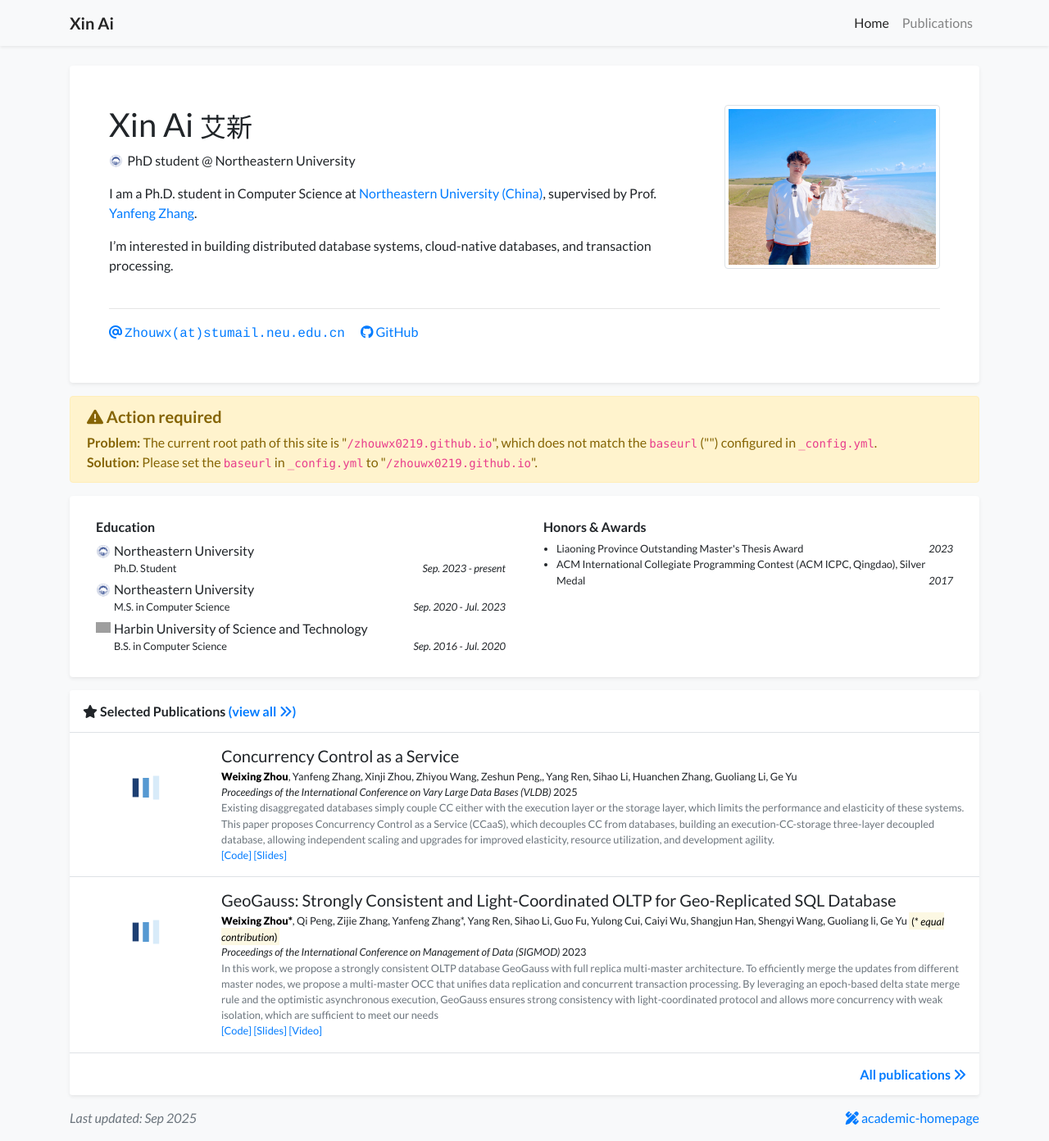
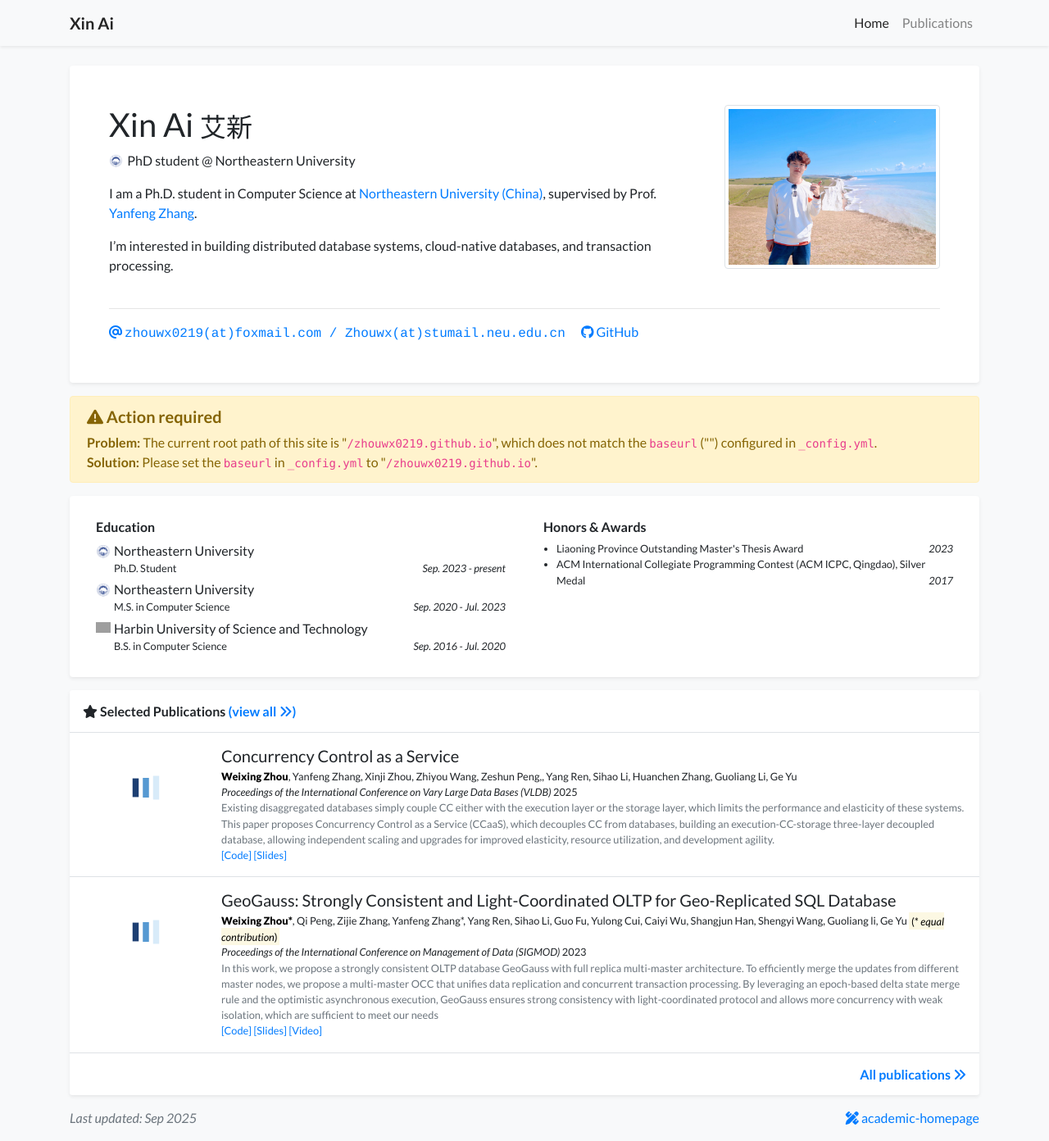
Before and after one commit to zhouwx0219/zhouwx0219.github.io, a Jekyll site: the page built from index.html, in a window 1280 px wide and 1392 px high. Shown: the whole window at 82% size. Built offline with Jekyll 4.4.1, drawn with Linux system fonts in a browser that asks for light colours; nearby versions of some CDN libraries; a style sheet for code colours, icons or effects is not loaded; grey boxes are pictures that could not be loaded.

Commit message:
edit email address

```diff
--- a/_data/profile.yml
+++ b/_data/profile.yml
@@ -8,7 +8,7 @@ positions:
 # - name: Position 2 without logo
 
 
-email: "Zhouwx@stumail.neu.edu.cn"
+email: "zhouwx0219@foxmail.com / Zhouwx@stumail.neu.edu.cn"
 # cv_link: link-to-your-cv-file
 # gscholar: xFmQpf4AAAAJ  # This is an example, replace it with your own Google Scholar ID
 github: Mister-Star
```
